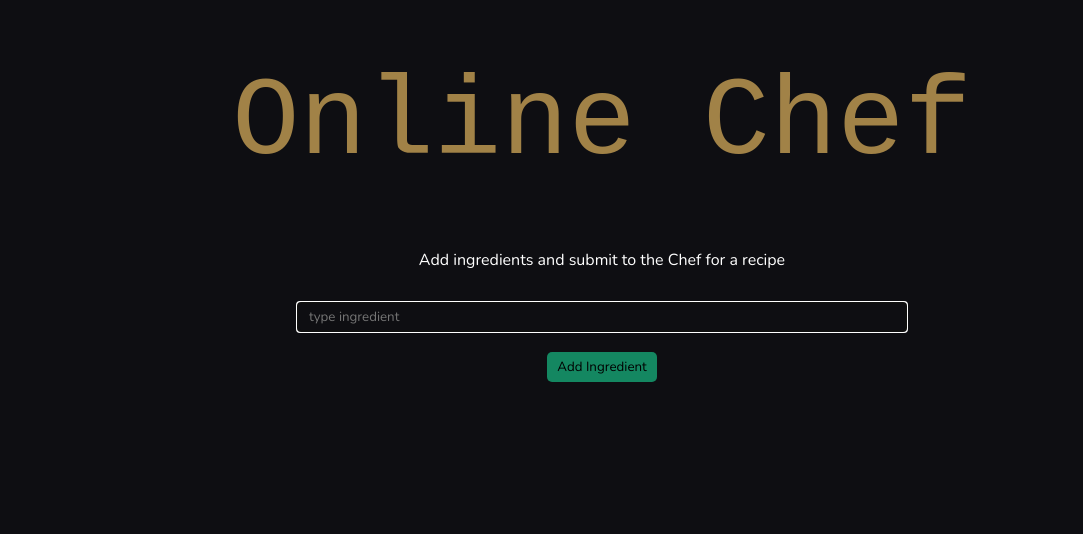
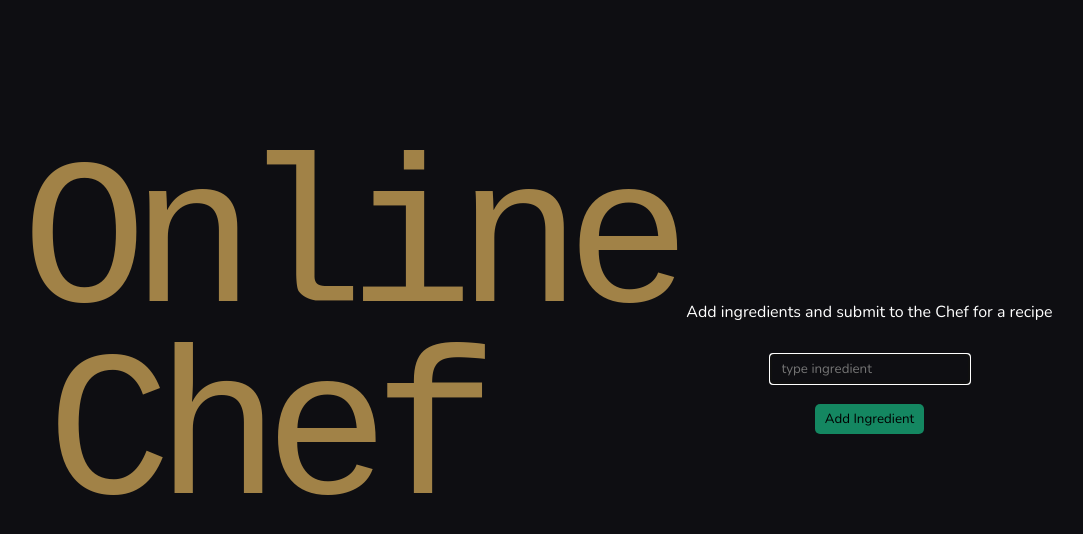
Before and after one commit to Gi-Joe254/recipe-generator, a React (Vite) app: page / in a window 1280 px wide. Shown: the top 534 px of the page, without its empty margins (38-1121 px from the left). Built offline with nearby package versions, Linux system fonts and the light colour scheme; a web font is replaced by a local one.

Commit message:
added media queries

```diff
--- a/src/Chef.css
+++ b/src/Chef.css
@@ -23,6 +23,7 @@
     line-height: 5rem;
     padding: 60px;
     font-weight: 500;
+
 }
 @media (min-width: 420px){
     .chefHero header{
@@ -34,6 +35,40 @@
     .chefHero header{
         font-size: 7rem;
         line-height:8rem ;
+    }
+}
+@media (min-width: 850px){
+    .chefHero header{
+        font-size: 9rem;
+        line-height:8rem ;
+    }
+}
+
+
+@media (min-width: 1024px){
+    .chefHero{
+        display: flex;
+        align-items: flex-start;
+        padding-right: 70px;
+    }
+    .chefHero header{
+        font-size: 11rem;
+        letter-spacing: -1rem;
+        line-height:10rem;
+        width: 50%;
+        padding-top: 150px;
+    }
+    .heroRight {
+        display: flex;
+        flex-direction: column;
+        width: 100%;
+        padding-top: 300px;
+    }
+}
+@media (min-width: 1200px){
+    .chefHero header{
+        font-size: 13rem;
+        line-height: 12rem;
     }
 }
 .chefHero p {
@@ -49,6 +84,9 @@
     .chefHero p{
         font-size: 1rem;
     }
+}
+.chefHero form input {
+    max-width: 200px;
 }
 .chefHero form input, button {
     font-family: "Nunito", sans-serif;;
@@ -79,9 +117,8 @@ button:hover {
     background-color:#338b6f;
 }
 .ingredientList {
-    margin-bottom: 30px;
-    padding: 35px 20px;
-    height: 70vh;
+    padding: 0;
+    height: 50vh;
 
 }
 .ingredientList header {
@@ -93,19 +130,24 @@ button:hover {
     border-radius: 5px;
 }
 .list {
-    padding: 20px 20px;
+    padding: 20px 0;
     display: flex;
     flex-direction: column;
-    background: red;
     gap: 20px;
     width: 100%;
     max-height: 250px;
     flex-wrap: wrap;
     line-height: 0.01rem;
-
+    width: 50%;
     margin: 0 auto;
 
 }
+@media (min-width: 420px){
+    .list{
+       padding: 20px 20px;
+    }
+}
+
 .listItem {
 
     font-family: "Playwrite AU QLD";
@@ -114,11 +156,14 @@ button:hover {
 .ingredientList p {
     text-align: left;
     color: #BEBEC2;
-    font-size: 0.8rem;
+    font-size: 0.7rem;
 }
 .ingredientList p::before{
-    content: "-";
+    content: "*";
     padding: 10px;
+}
+.submitBtn {
+    margin-top: 20px;
 }
 .results{
     background: #818181;
--- a/src/Chef.jsx
+++ b/src/Chef.jsx
@@ -16,7 +16,7 @@ export default function Chef(){
         setIngr('')
     }
     useEffect (()=> {
-        ingrList.length >1 && ingrRef.current.scrollIntoView()
+        ingrList.length >=1 && ingrRef.current.scrollIntoView()
     },[ingrList])
 
     const inputRef= useRef(null)
@@ -65,24 +65,15 @@ export default function Chef(){
     },[recipe])
 
 
-    const background = {
-        position : "absolute",
-        inset : "0",
-        backgroundImage : `url(${recipeBg3})`,
-        backgroundSize : 'cover',
-        backgroundRepeat : 'no-repeat',
-        backgroundPosition : 'center',
-        opacity : "0.4",
-        border: '1px solid black',
 
-        }
     return(
         <main>
             <section className="heroContainer">
                 <article className="chefHero">
                     <header>Online Chef</header>
-                    <p>Add ingredients and submit to the Chef for a recipe</p>
-                    <form action={addIngr}>
+                    <div className="heroRight">
+                        <p>Add ingredients and submit to the Chef for a recipe</p>
+                        <form action={addIngr}>
                         <input
 
                             ref={inputRef}
@@ -97,7 +88,8 @@ export default function Chef(){
                         >
                             Add Ingredient
                         </button>
-                    </form>
+                        </form>
+                    </div>
                 </article>
             </section >
                 {ingrList.length >= 1 ?
@@ -115,16 +107,13 @@ export default function Chef(){
                                 <p className="listItem">{item}</p>)
                             }
                         </div>
-                        <div
-                            style={background}>
-                        </div>
                     </article>:null
                 }
 
 
                 {ingrList.length > 3 ?
                     <article className="recipe" >
-                        <button onClick={getRecipe}>Submit to Chef</button>
+                        <button className="submitBtn" onClick={getRecipe}>Submit to Chef</button>
                         {recipe &&
                             <section className="results" ref={resultsRef}>
                                 <header>Chef's Recipe:</header>
```
